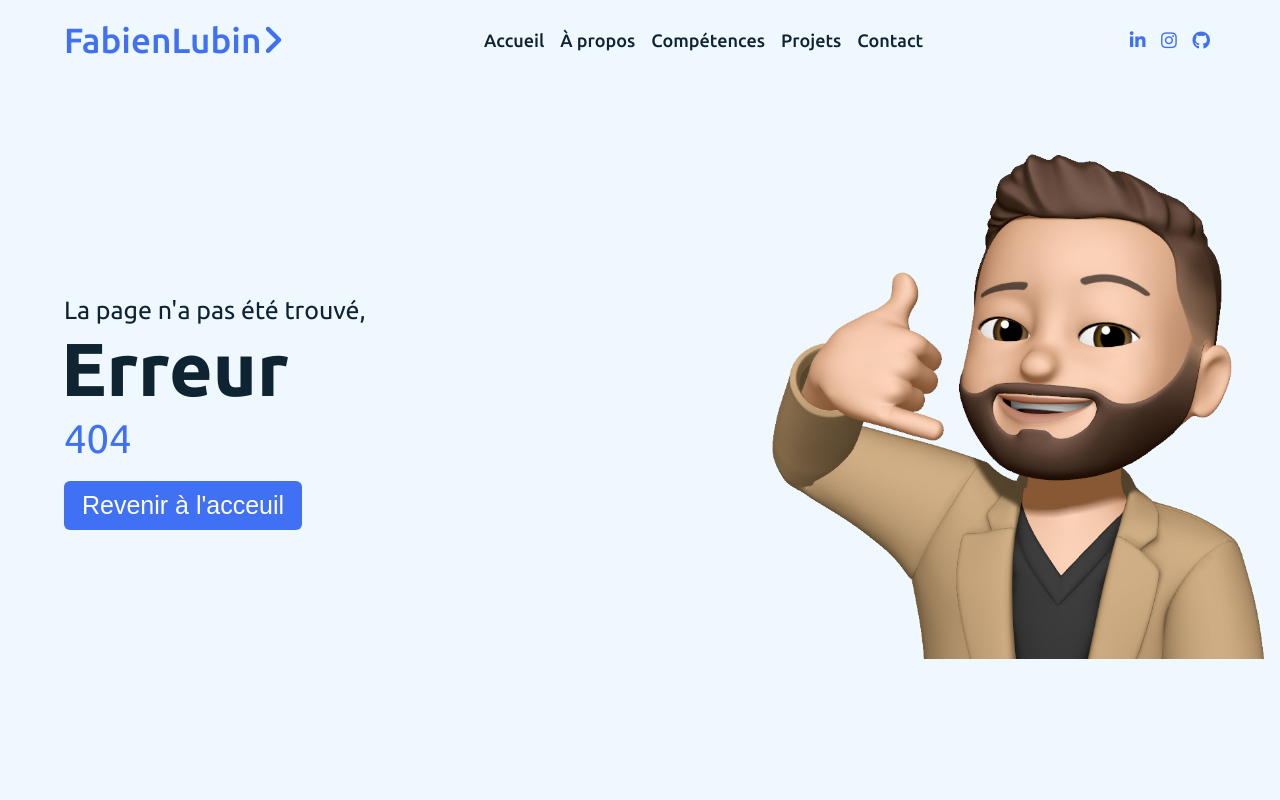
After one commit to MrCoolBay/Portfolio, a PHP site: page /views/404.php in a window 1280 px wide. The commit adds this page. Run offline with PHP 8.4, Linux system fonts and the light colour scheme; some libraries are stand-ins or nearby versions.

Commit message:
ajout page 404

```diff
--- a/controllers/controller.php
+++ b/controllers/controller.php
@@ -8,3 +8,7 @@
 {
     require("views/projects/books/home.php");
 }
+function DisplayErreur()
+{
+    require("views/404.php");
+}
--- a/index.php
+++ b/index.php
@@ -7,6 +7,8 @@
         DisplayHome();
     } else if ($page == "homebook") {
         DisplayProjectBooks();
+    } else if ($page == "404") {
+        DisplayErreur();
     }
 } else {
     DisplayHome();
--- /dev/null
+++ b/views/404.php
@@ -0,0 +1,50 @@
+<!DOCTYPE html>
+<html lang="fr">
+
+<head>
+    <meta charset="UTF-8" />
+    <title>
+        Erreur 404 | /FL>
+    </title>
+    <meta name="viewport" content="width=device-width, initial-scale=1.0" />
+    <link rel="stylesheet" href="assets/css/style.css" />
+    <link rel="stylesheet" href="assets/css/menu.css">
+    <link rel="shortcut icon" href="assets/img/7.png" type="image/x-icon">
+    <!-- Fontawesome CDN -->
+    <link rel="stylesheet" href="https://site-assets.fontawesome.com/releases/v6.5.1/css/all.css">
+    <link rel="stylesheet" href="https://site-assets.fontawesome.com/releases/v6.5.1/css/sharp-thin.css">
+    <link rel="stylesheet" href="https://site-assets.fontawesome.com/releases/v6.5.1/css/sharp-solid.css">
+    <link rel="stylesheet" href="https://site-assets.fontawesome.com/releases/v6.5.1/css/sharp-regular.css">
+    <link rel="stylesheet" href="https://site-assets.fontawesome.com/releases/v6.5.1/css/sharp-light.css">
+    <link rel="stylesheet" href="https://cdnjs.cloudflare.com/ajax/libs/font-awesome/5.15.2/css/all.min.css" />
+
+</head>
+
+<body>
+    <!-- Move to up button -->
+    <div class="scroll-button">
+        <a href="#home"><i class="fas fa-arrow-up"></i></a>
+    </div>
+    <!-- Menu de Navigation -->
+    <nav>
+        <?php require("menu.php") ?>
+    </nav>
+
+    <!-- Home -->
+    <section class="home" id="home">
+        <div class="home-content">
+            <div class="text">
+                <div class="text-one">La page n'a pas été trouvé,</div>
+                <div class="text-two">Erreur</div>
+                <div class="text-three">404</div>
+            </div>
+            <div class="button">
+                <form action="index.php?page=home">
+                    <button>Revenir à l'acceuil</button>
+                </form>
+            </div>
+        </div>
+    </section>
+</body>
+
+</html>
--- a/views/projects/books/books.php
+++ b/views/projects/books/books.php
@@ -41,7 +41,6 @@
                         <td><?= nl2br(htmlspecialchars($book['name'])) ?></td>
                         <td><?= nl2br(htmlspecialchars($book['year'])) ?></td>
                         <td class="summary"><?= nl2br(htmlspecialchars($book['summary'])) ?></td>
-
                     </tr>
                 <?php
                 }
--- a/views/projects/books/menubook.php
+++ b/views/projects/books/menubook.php
@@ -1,6 +1,8 @@
+<div class="navbar">
     <ul class="nav-links">
         <li><a href="indexbook.php?page=home">Accueil</a></li>
         <li class="center"><a href="indexbook.php?page=books">Consultation des Livres</a></li>
         <li class="upward"><a href="indexbook.php?page=optionbooks">Gestion des Livres</a></li>
         <li class="forward"><a href="index.php?page=home">Portfolio</a></li>
     </ul>
+</div>
```
Also changed, not shown: assets/css/books/nav.css (+15 -6 lines), .htaccess (added), views/projects/books/404.php (deleted), 1 other file. Lines whose indentation alone changed are shown as unchanged.
